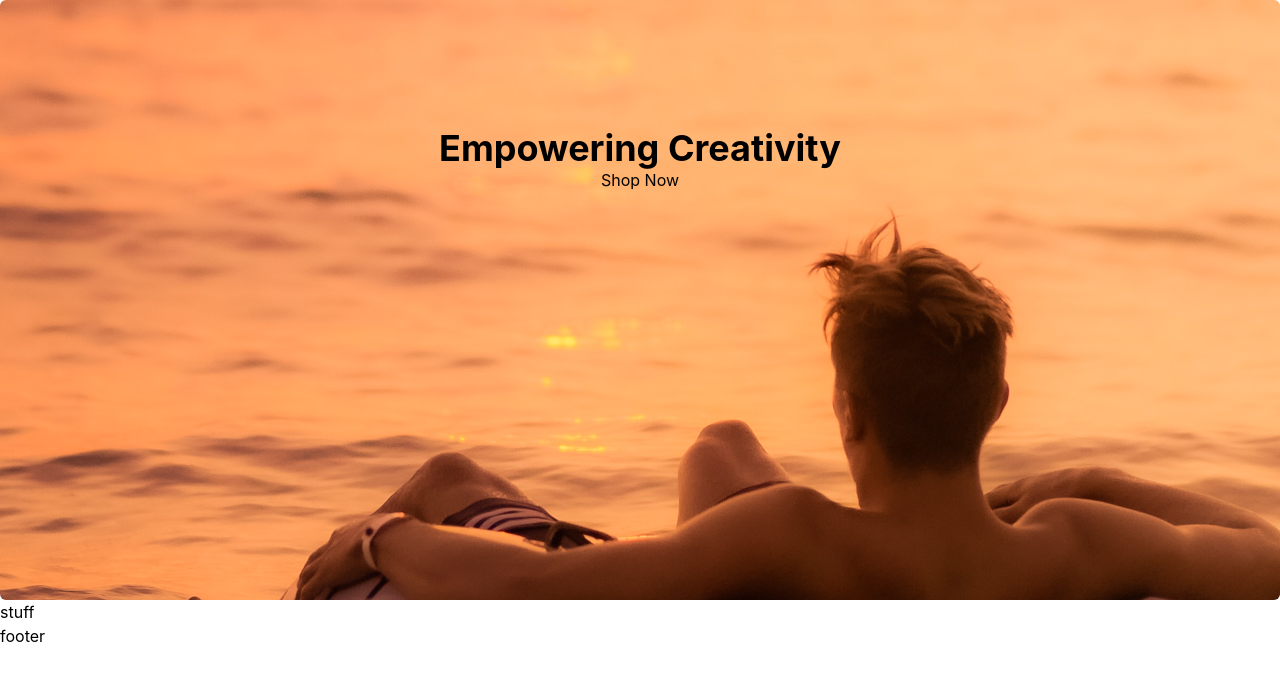
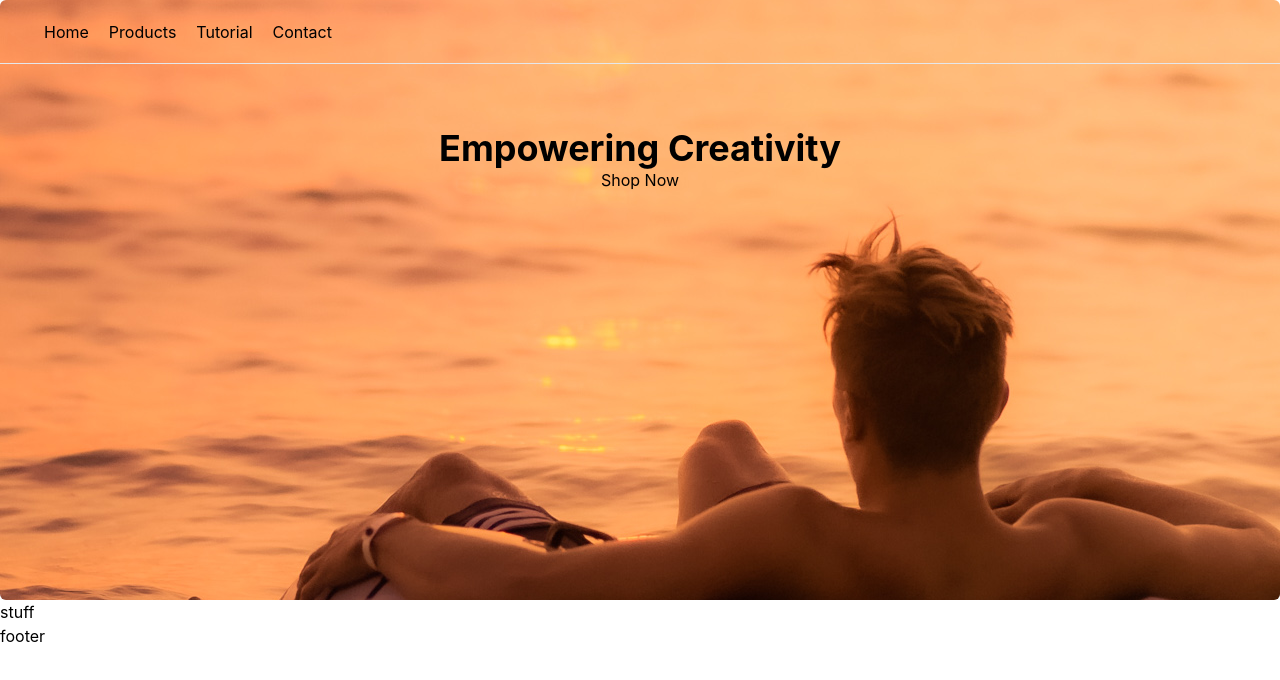
Before and after one commit to thethanyliu/lightroom-presets-storefront, a Next.js app: page / in a window 1280 px wide. Shown: the top 680 px of the page. Built offline with nearby package versions, Linux system fonts and the light colour scheme.

Commit message:
updated navbar

```diff
--- a/src/components/Navbar.jsx
+++ b/src/components/Navbar.jsx
@@ -1,11 +1,27 @@
-import React from 'react'
+import React from "react";
+import Link from "next/link";
 
 const Navbar = () => {
   return (
-    <div>
+    <div className="bg-transparent w-screen h-16 z-20 fixed">
+      <div className="px-3 justify-between items-center w-full h-full flex border-b">
+        <ul className="hidden md:flex">
+          <li className="pl-8 cursor-pointer">
+            <Link href="/">Home</Link>
+          </li>
+          <li className="pl-5 cursor-pointer">
+            <Link href="/products">Products</Link>
+          </li>
+          <li className="pl-5 cursor-pointer">
+            <Link href="/tutorial">Tutorial</Link>
+          </li>
+          <li className="pl-5 cursor-pointer">
+            <Link href="/contact-us">Contact</Link>
+          </li>
+        </ul>
+      </div>
+    </div>
+  );
+};
 
-    </div>
-  )
-}
-
-export default Navbar
+export default Navbar;
```
